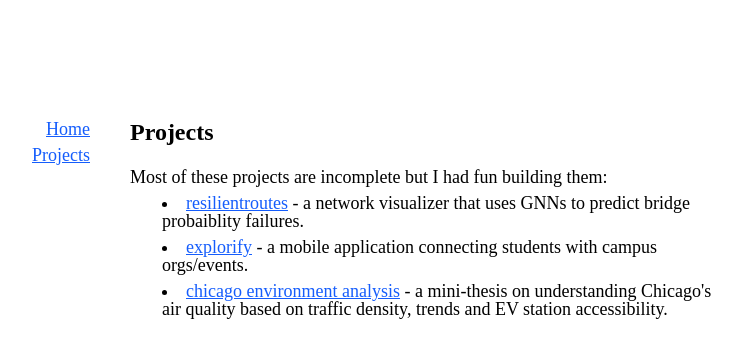
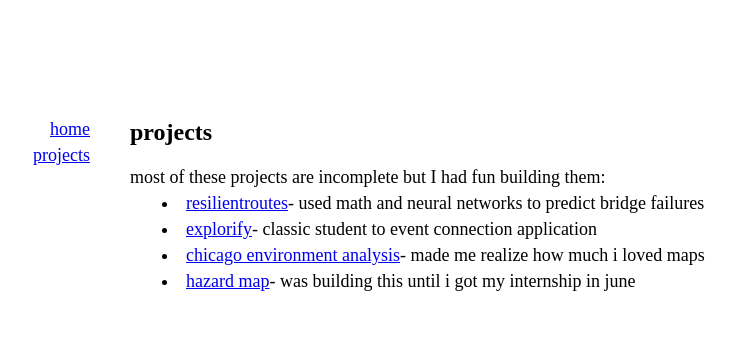
Before and after one commit to wrjodjana/wrjodjana.com, a Next.js app: page /projects in a window 1280 px wide. Shown: the top 358 px of the page, without its empty margins (338-1080 px from the left). Built offline with nearby package versions, Linux system fonts and the light colour scheme.

Commit message:
made website 10000000x better

```diff
--- a/app/layout.tsx
+++ b/app/layout.tsx
@@ -13,7 +13,7 @@ const geistMono = Geist_Mono({
 });
 
 export const metadata: Metadata = {
-  title: "Warren Jodjana",
+  title: "warren jodjana",
   description: "i do stuff",
 };
 
--- a/app/page.tsx
+++ b/app/page.tsx
@@ -2,38 +2,36 @@ import Link from "next/link";
 
 export default function Home() {
   return (
-    <div className="min-h-screen bg-white text-black  text-[18px] leading-none">
+    <div className="min-h-screen bg-white text-black text-[18px] leading-none">
       <div className="max-w-[800px] mx-auto p-4 md:p-10">
-        <div className="flex gap-10 justify-start mt-10 md:mt-20 ml-0 pl-0 md:pl-12">
-          {/* Sidebar */}
-          <div className="text-right min-w-[100px] leading-none flex-shrink-0">
+        <div className="flex flex-col md:flex-row gap-6 md:gap-10 justify-start mt-10 md:mt-20 ml-0 pl-0 md:pl-12">
+          <div className="text-right min-w-[100px] leading-none flex-shrink-0 mb-4 md:mb-0">
             <Link href="/" className="block mb-2 underline text-[18px] leading-none text-[#0000ee]">
-              Home
+              home
             </Link>
             <Link href="/projects" className="block mb-2 underline text-[18px] leading-none text-[#0000ee]">
-              Projects
+              projects
             </Link>
           </div>
 
-          {/* Main Content */}
-          <div className="w-[600px] flex-shrink-0 text-black text-[18px]">
-            <h1 className="text-[1.5rem] mb-6 mt-0 leading-none font-bold">Warren Jodjana</h1>
+          <div className="w-full md:w-[600px] flex-shrink-0 text-black text-[18px]">
+            <h1 className="text-[1.5rem] mb-6 mt-0 leading-none font-bold">warren jodjana</h1>
             <img src="/profile.jpg" alt="Warren Jodjana" className="max-w-[150px] my-5 block" />
 
-            <p className="mb-4 leading-none">I am currently studying Statistics & Computer Science at UIUC. My interests include software development, machine learning and artificial intelligence.</p>
-            <p className="mb-4 leading-none">I am originally from Jakarta and Surabaya, Indonesia. This summer I am interning at ExtraHop in Seattle building an AI agent to create changelog releases.</p>
-            <p className="mb-4 leading-none">I also enjoy working at the intersection of technology and environment, specifically within transportation and agriculture.</p>
+            <p className="mb-4 leading-none">i am currently studying stats and cs at uiuc. my interests include software development, mle and ai.</p>
+            <p className="mb-4 leading-none">i am originally from jakarta and surabaya, indonesia. this summer i am interning at extrahop networks in seattle building an ai agent to generate detector changelogs.</p>
+            <p className="mb-4 leading-none">i also enjoy working at the intersection of technology and environment, specifically within transportation and agriculture.</p>
 
-            <h2 className="text-[18px] font-bold mt-0 mb-1 leading-none">Contacts</h2>
+            <h2 className="text-[18px] font-bold mt-0 mb-1 leading-none">contacts</h2>
             <div className="mt-1 mb-4">
-              <a href="https://www.linkedin.com/in/wrjodjana/" target="_blank" rel="noopener noreferrer" className="block mb-1 leading-none text-blue-600 underline">
-                Linkedin
+              <a href="https://www.linkedin.com/in/wrjodjana/" target="_blank" rel="noopener noreferrer" className="block mb-1 leading-none text-[#0000ee] underline">
+                linkedin
               </a>
-              <a href="mailto:jodjanawarren@gmail.com" className="block mb-1 leading-none text-blue-600 underline">
-                Email
+              <a href="mailto:jodjanawarren@gmail.com" className="block mb-1 leading-none text-[#0000ee] underline">
+                email
               </a>
-              <a href="https://github.com/wrjodjana" target="_blank" rel="noopener noreferrer" className="block mb-1 leading-none text-blue-600 underline">
-                Github
+              <a href="https://github.com/wrjodjana" target="_blank" rel="noopener noreferrer" className="block mb-1 leading-none text-[#0000ee] underline">
+                github
               </a>
             </div>
           </div>
--- a/app/projects/page.tsx
+++ b/app/projects/page.tsx
@@ -2,40 +2,47 @@ import Link from "next/link";
 
 export default function Projects() {
   return (
-    <div className="w-full min-h-screen bg-white text-black text-lg">
+    <div className="min-h-screen bg-white text-black text-[18px] leading-none">
       <div className="max-w-[800px] mx-auto p-4 md:p-10">
         <div className="flex flex-col md:flex-row gap-6 md:gap-10 justify-start mt-10 md:mt-20 ml-0 pl-0 md:pl-12">
+          {/* Sidebar */}
           <div className="text-right min-w-[100px] leading-none flex-shrink-0 mb-4 md:mb-0">
-            <Link href="/" className="block mb-2 text-blue-600 underline text-lg leading-none">
-              Home
+            <Link href="/" className="block mb-2 text-[#0000ee] underline text-[18px] leading-none">
+              home
             </Link>
-            <Link href="/projects" className="block mb-2 text-blue-600 underline text-lg leading-none">
-              Projects
+            <Link href="/projects" className="block mb-2 text-[#0000ee] underline text-[18px] leading-none">
+              projects
             </Link>
           </div>
 
-          <div className="w-full md:w-[600px] flex-shrink-0 text-black text-lg">
-            <h1 className="text-2xl mb-6 mt-0 leading-none font-bold">Projects</h1>
-            <p className="leading-none text-lg mb-2"> Most of these projects are incomplete but I had fun building them:</p>
+          <div className="w-full md:w-[600px] flex-shrink-0 text-black text-[18px]">
+            <h1 className="text-[1.5rem] mb-6 mt-0 leading-none font-bold">projects</h1>
+            <p className="leading-none text-[18px] mb-2"> most of these projects are incomplete but I had fun building them:</p>
 
-            <ul className="list-disc list-inside leading-none text-lg mb-4 ml-8">
+            <ul className="list-disc list-inside leading-none text-[18px] mb-4 ml-8">
               <li className="mb-2">
-                <a href="https://www.resilientroutes.app/" className="text-blue-600 underline">
+                <a href="https://www.resilientroutes.app/" className="text-[#0000ee] underline">
                   resilientroutes
-                </a>{" "}
-                - a network visualizer that uses GNNs to predict bridge probaiblity failures.
+                </a>
+                - used math and neural networks to predict bridge failures
               </li>
               <li className="mb-2">
-                <a href="https://apps.apple.com/us/app/explorifyy/id6739402841" className="text-blue-600 underline">
+                <a href="https://apps.apple.com/us/app/explorifyy/id6739402841" className="text-[#0000ee] underline">
                   explorify
-                </a>{" "}
-                - a mobile application connecting students with campus orgs/events.
+                </a>
+                - classic student to event connection application
               </li>
               <li className="mb-2">
-                <a href="https://apps.apple.com/us/app/explorifyy/id6739402841" className="text-blue-600 underline">
+                <a href="https://wrjodjana.github.io/chicago-analysis/" className="text-[#0000ee] underline">
                   chicago environment analysis
-                </a>{" "}
-                - a mini-thesis on understanding Chicago&apos;s air quality based on traffic density, trends and EV station accessibility.
+                </a>
+                - made me realize how much i loved maps
+              </li>
+              <li className="mb-2">
+                <a href="https://github.com/wrjodjana/hazard-map" className="text-[#0000ee] underline">
+                  hazard map
+                </a>
+                - was building this until i got my internship in june
               </li>
             </ul>
           </div>
```
